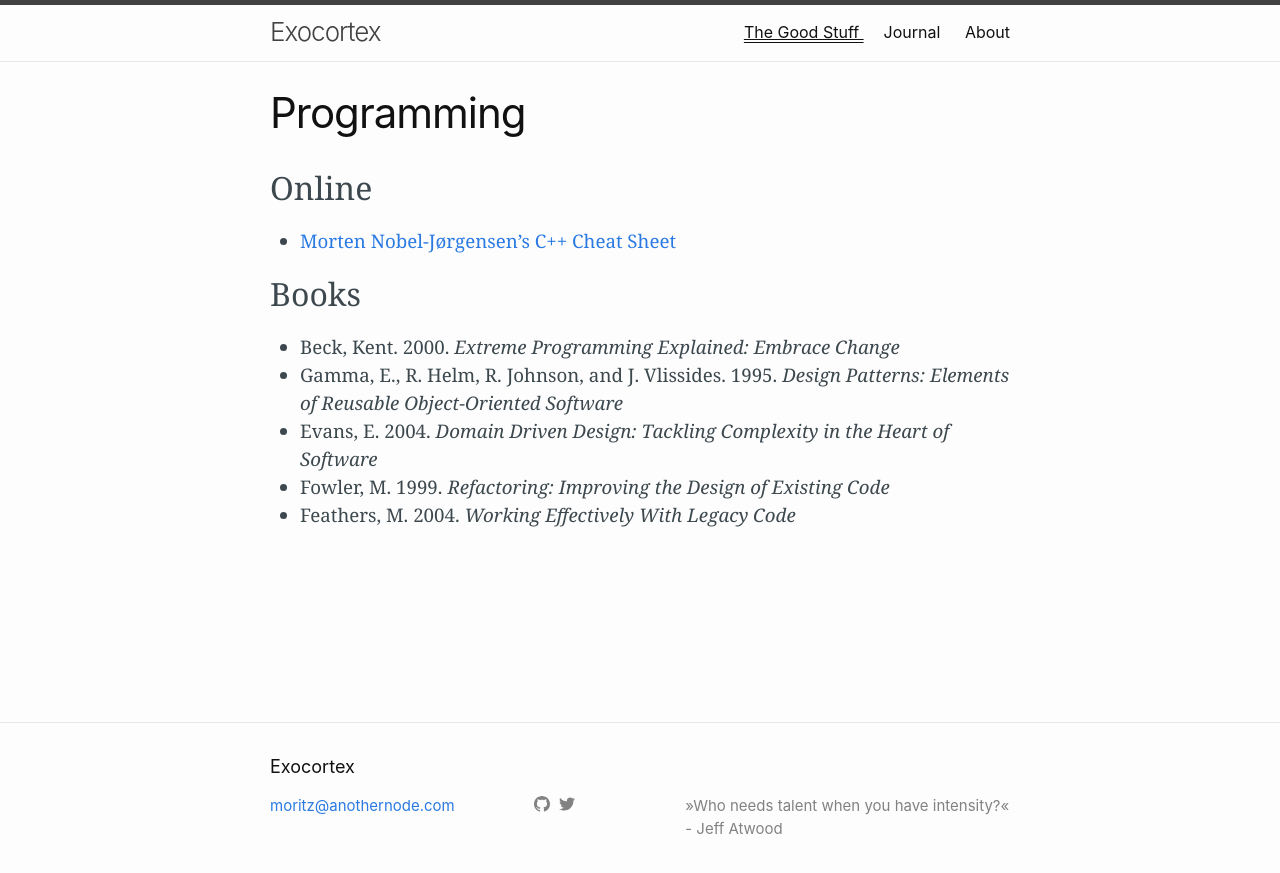
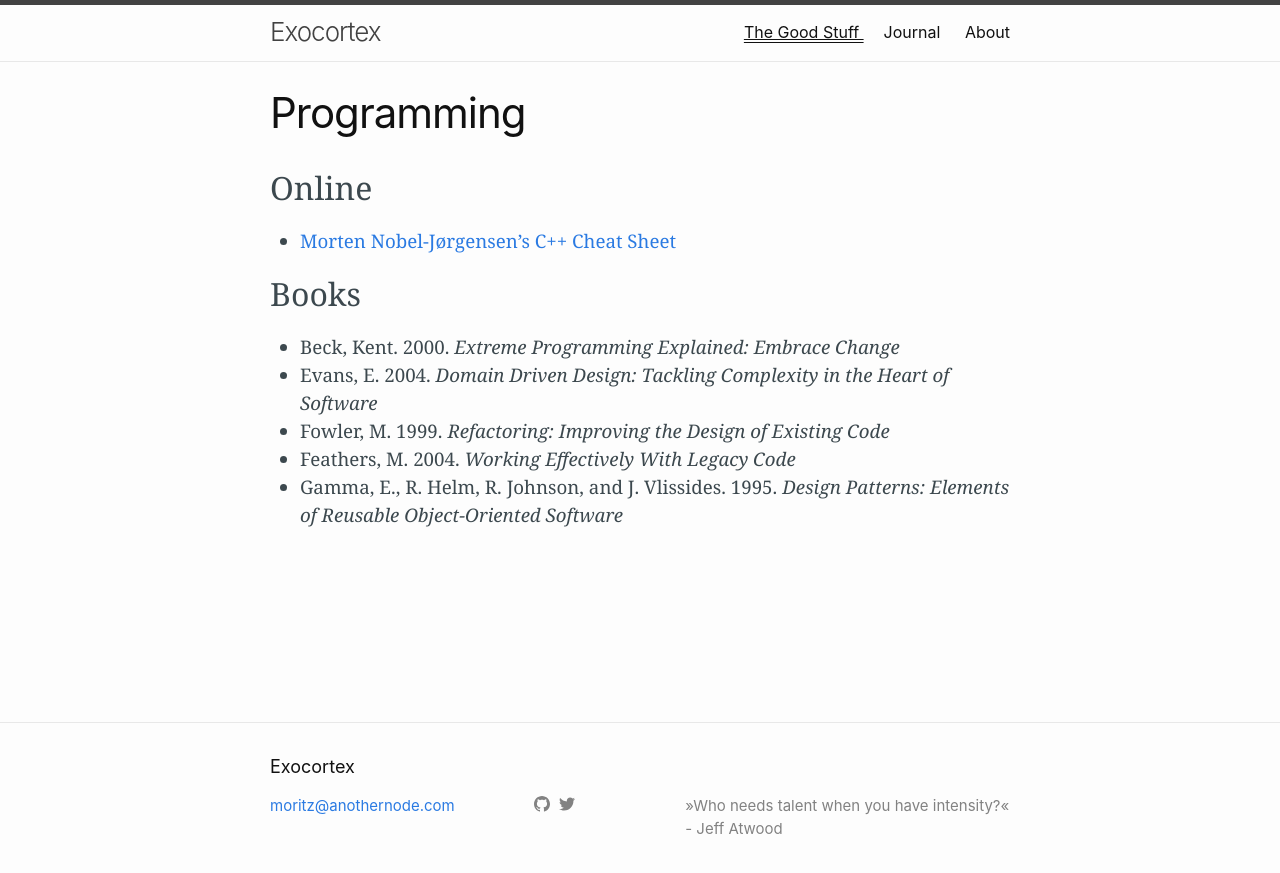
Before and after one commit to anothernode/exocortex-jekyll, a Jekyll site: the page built from the-good-stuff/programming.md, in a window 1280 px wide. Shown: the top 873 px of the page. Built offline with Jekyll 4.4.1, drawn with Linux system fonts in a browser that asks for light colours.

Commit message:
Sort books alphabetically

```diff
--- a/the-good-stuff/programming.md
+++ b/the-good-stuff/programming.md
@@ -12,9 +12,9 @@ permalink: the-good-stuff/programming
 ## Books
 
 - Beck, Kent. 2000. _Extreme Programming Explained: Embrace Change_
-- Gamma, E., R. Helm, R. Johnson, and J. Vlissides. 1995. _Design Patterns:
-  Elements of Reusable Object-Oriented Software_
 - Evans, E. 2004. _Domain Driven Design: Tackling Complexity in the Heart of
   Software_
 - Fowler, M. 1999. _Refactoring: Improving the Design of Existing Code_
 - Feathers, M. 2004. _Working Effectively With Legacy Code_
+- Gamma, E., R. Helm, R. Johnson, and J. Vlissides. 1995. _Design Patterns:
+  Elements of Reusable Object-Oriented Software_
```
